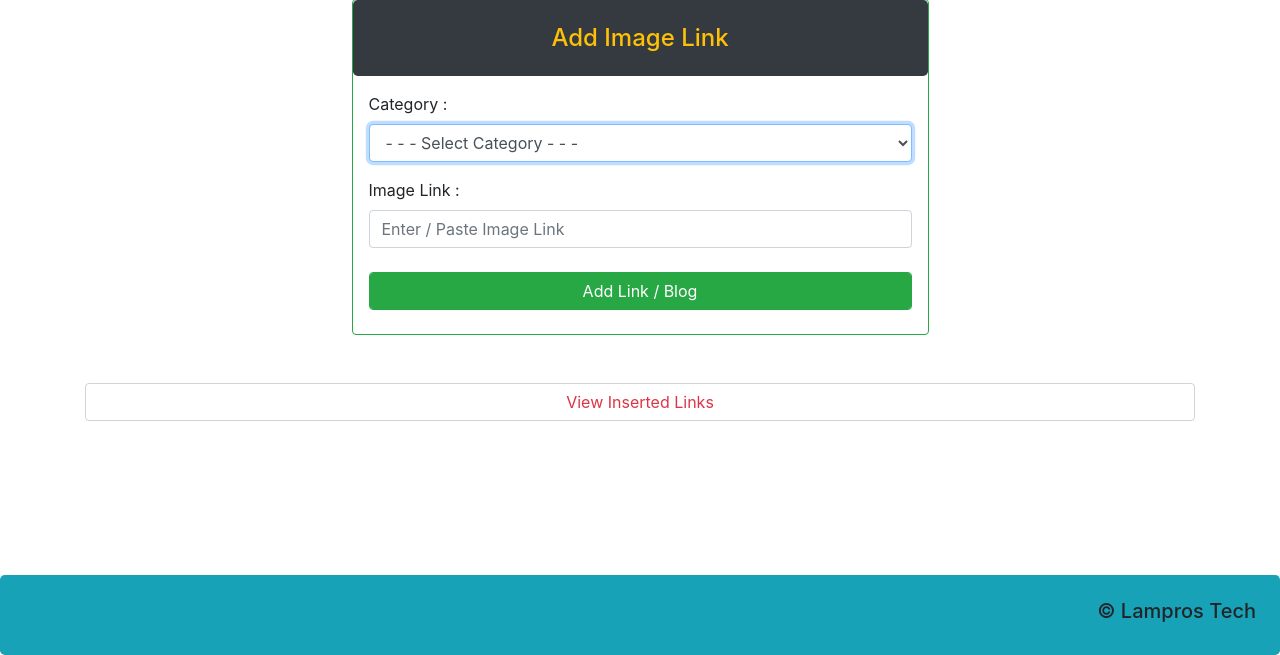
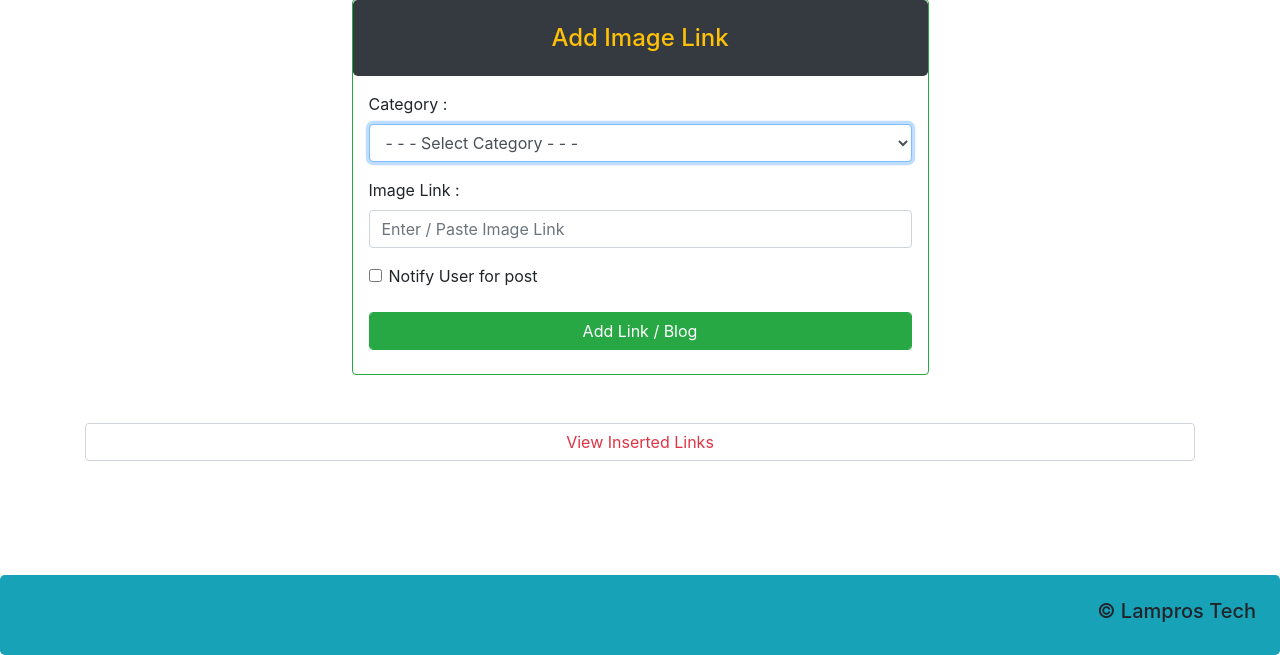
Before and after one commit to neeel-patell/quik-news, a PHP site: page /dashboard.php in a window 1280 px wide. Shown: the part 177-832 px from the top of the page. Run offline with PHP 8.4, Linux system fonts and the light colour scheme; the visitor is signed in with stand-in values (Sample User, id 1); some libraries are stand-ins or nearby versions.

Commit message:
fix: addition design, notification send when required

```diff
--- a/dashboard.php
+++ b/dashboard.php
@@ -68,7 +68,13 @@
                                     &lt;p&gt;This is some sample content.&lt;/p&gt;
                                 </textarea>
                             </div>
-                            <div class="container mt- pl-3 p-2 pr-3 mb-3">
+                            <div class="form-group pl-3 pr-3 mt-3">
+                                <div class="form-check">
+                                    <input type="checkbox" class="form-check-input" name="notify" id="user_chk">
+                                    <label class="form-check-label" for="user_chk">Notify User for post</label>
+                                </div>
+                            </div>
+                            <div class="container mt-3 pl-3 p-2 pr-3 mb-3">
                                 <button type="submit" class="form-control btn-success">Add Link / Blog</button>
                             </div>
                         </form>
```
Also changed, not shown: add_link.php (+25 -1 lines).
